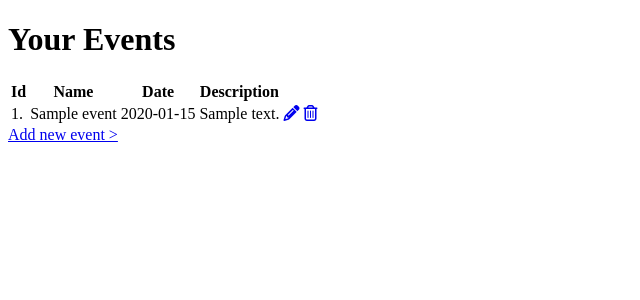
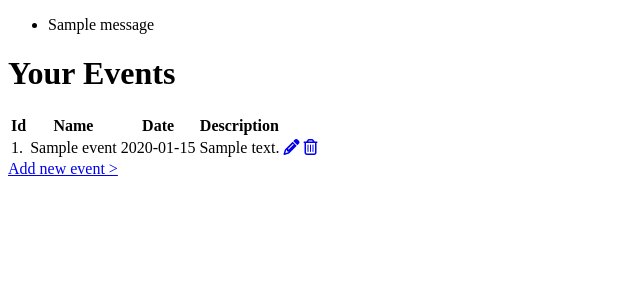
Before and after one commit to crappylime/python-flask-events-codecool, a Flask app: page / in a window 1280 px wide. Shown: the top 300 px of the page, without its empty margins (0-640 px from the left). Run offline with Flask 2, Linux system fonts and the light colour scheme; tables that the repository leaves empty hold one stand-in row (values such as "Sample post"); one stand-in notice (Sample message) is shown; some libraries are stand-ins or nearby versions.

Commit message:
Display flashes

```diff
--- a/main.py
+++ b/main.py
@@ -1,9 +1,11 @@
 from flask import Flask
 from mod_events.controllers import mod_events
 from database import Database
+import os
 
 app = Flask(__name__)
 app.register_blueprint(mod_events)
+app.secret_key = os.urandom(24)
 
 Database.create_db('database.sql')
 
--- a/templates/layout.html
+++ b/templates/layout.html
@@ -6,6 +6,15 @@
     <script src="https://use.fontawesome.com/6f8852cf62.js"></script>
   </head>
   <body>
+    <div class="messages">
+        {% with messages = get_flashed_messages() %} {% if messages %}
+        <ul class="flashes">
+            {% for message in messages %}
+            <li>{{ message }}</li>
+            {% endfor %}
+        </ul>
+        {% endif %} {% endwith %}
+    </div>
     <div class="content">
     {% block content %}{% endblock %}
     </div>
```
